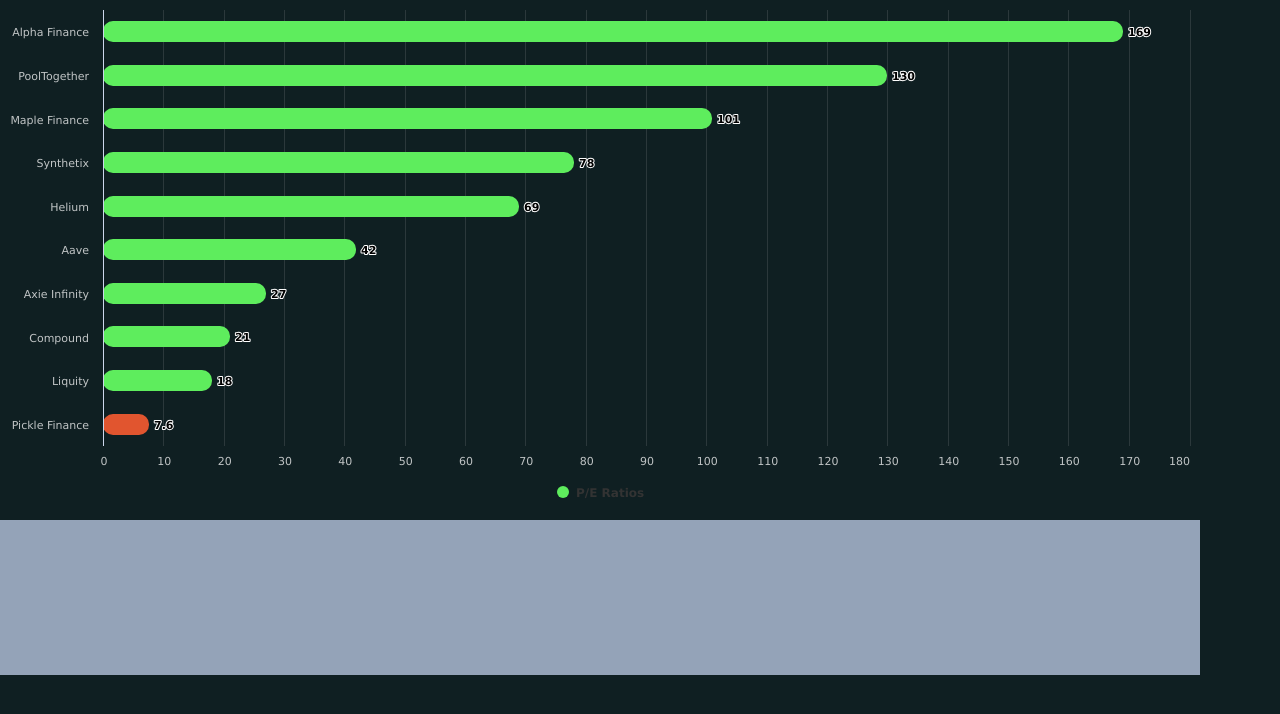
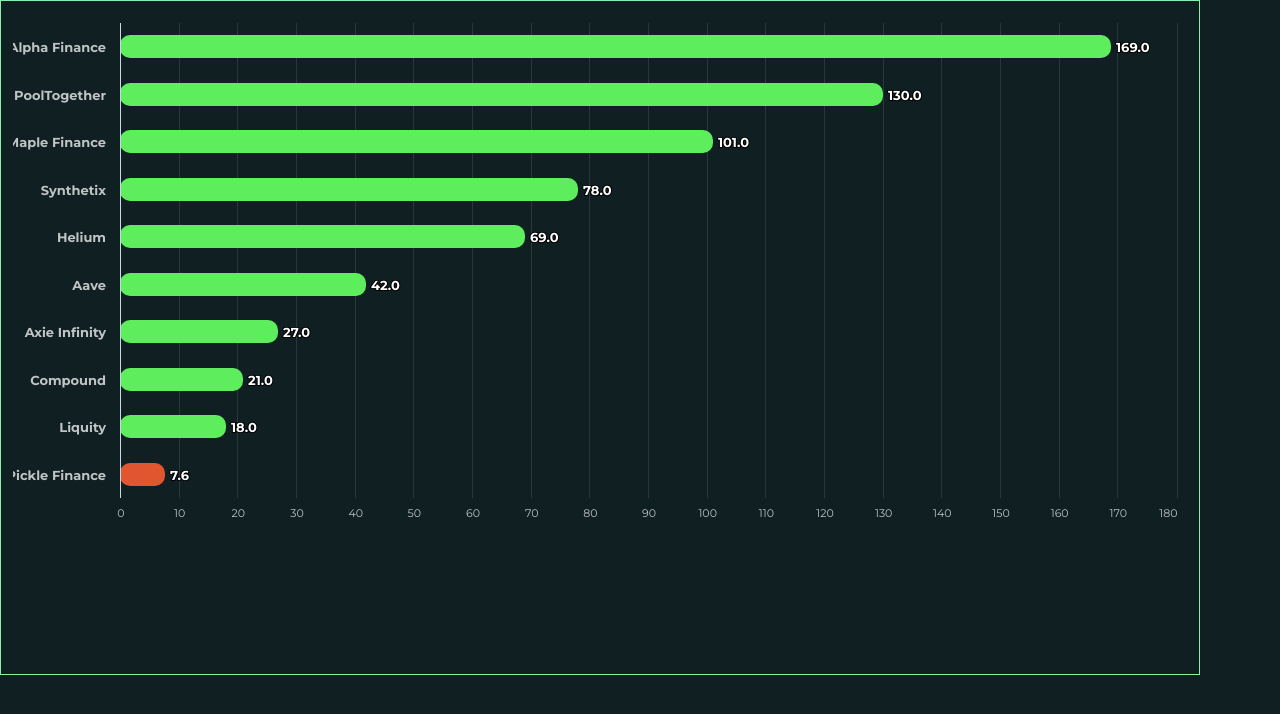
Before and after one commit to janklimo/is-pickle-undervalued, a Next.js app: page / in a window 1280 px wide. Shown: the top 714 px of the page. Built offline with nearby package versions, Linux system fonts and the light colour scheme.

Commit message:
Nicer styles

```diff
--- a/pages/index.tsx
+++ b/pages/index.tsx
@@ -45,6 +45,9 @@
     labels: {
       style: {
         color: grayLight,
+        fontSize: "13px",
+        fontFamily: "Montserrat",
+        fontWeight: "bold",
       },
     },
   },
@@ -57,9 +60,11 @@
     labels: {
       style: {
         color: grayLight,
+        fontFamily: "Montserrat",
       },
     },
   },
+  legend: { enabled: false },
   tooltip: {
     enabled: false,
   },
@@ -96,6 +101,15 @@
           color: orange,
         },
       ],
+      dataLabels: {
+        enabled: true,
+        color: "white",
+        format: "{point.y:.1f}", // one decimal
+        style: {
+          fontSize: "13px",
+          fontFamily: "Montserrat",
+        },
+      },
     },
   ],
 };
@@ -108,7 +122,7 @@
         <link rel="icon" href="/favicon.ico" />
       </Head>
 
-      <div className="h-[675px] w-[1200px] bg-slate-400">
+      <div className="h-[675px] w-[1200px] border border-green-300 p-3">
         <HighchartsReact highcharts={Highcharts} options={options} />
       </div>
     </div>
```
